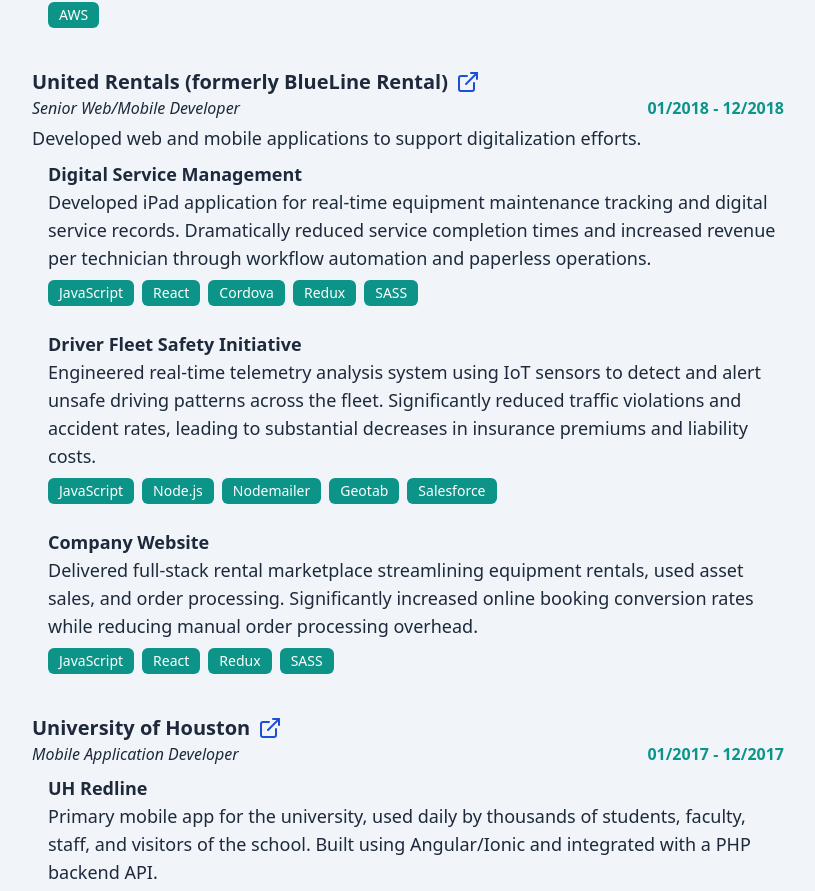
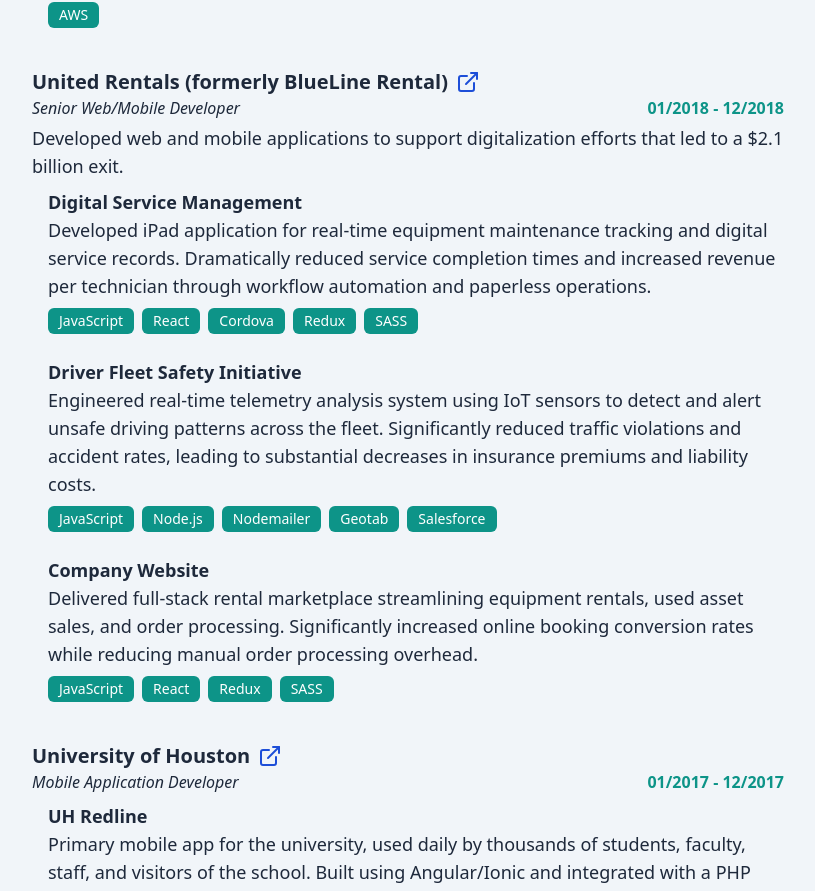
Before and after one commit to thechori/ryanteodoro.com-v2-frontend, a React (Vite) app: page / in a window 1280 px wide. Shown: the part 3036-3927 px from the top of the page, without its empty margins (424-1239 px from the left). Built offline with nearby package versions, Linux system fonts and the light colour scheme.

Commit message:
add details regarding exit to united rentals

```diff
--- a/src/data/experiences.ts
+++ b/src/data/experiences.ts
@@ -464,7 +464,7 @@ Stood up WordPress website alongside React SPA for marketing and SEO purposes --
         title: "Senior Web/Mobile Developer",
         type: "Full time",
         description:
-          "Developed web and mobile applications to support digitalization efforts.",
+          "Developed web and mobile applications to support digitalization efforts that led to a $2.1 billion exit.",
         startDate: new Date(2018, 0),
         endDate: new Date(2018, 11),
         achievements: [
```
